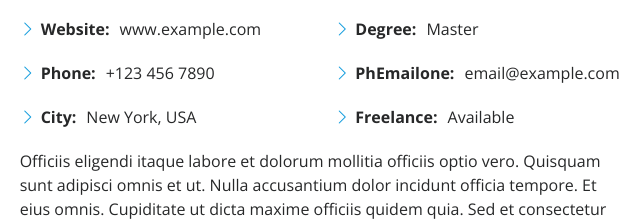
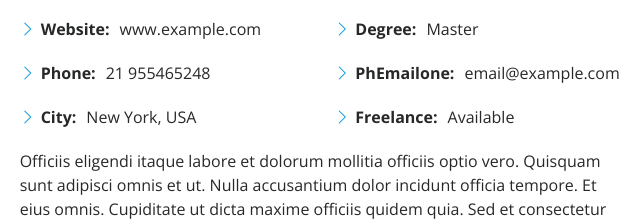
Before and after one commit to mateusgrassini/portfolio, a website: page iPortfolio/index.html in a window 1280 px wide. Shown: the part 1171-1395 px from the top of the page, 625-1265 px from the left. Drawn offline with nearby package versions, Linux system fonts and the light colour scheme.

Commit message:
Correção de numero de telefone

```diff
--- a/iPortfolio/index.html
+++ b/iPortfolio/index.html
@@ -104,7 +104,7 @@
                 <ul>
                   <li><i class="bi bi-chevron-right"></i> <strong>Birthday:</strong> <span>1 May 1995</span></li>
                   <li><i class="bi bi-chevron-right"></i> <strong>Website:</strong> <span>www.example.com</span></li>
-                  <li><i class="bi bi-chevron-right"></i> <strong>Phone:</strong> <span>+123 456 7890</span></li>
+                  <li><i class="bi bi-chevron-right"></i> <strong>Phone:</strong> <span>21 955465248</span></li>
                   <li><i class="bi bi-chevron-right"></i> <strong>City:</strong> <span>New York, USA</span></li>
                 </ul>
               </div>
```
